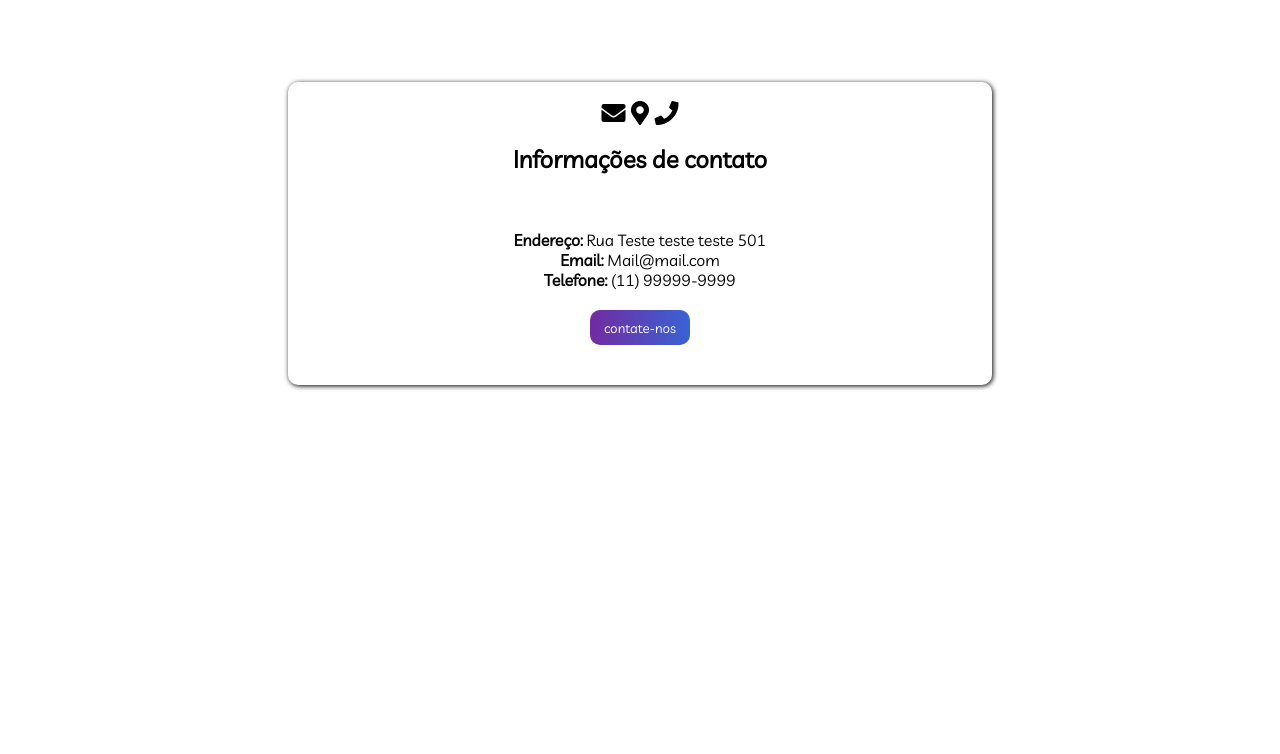
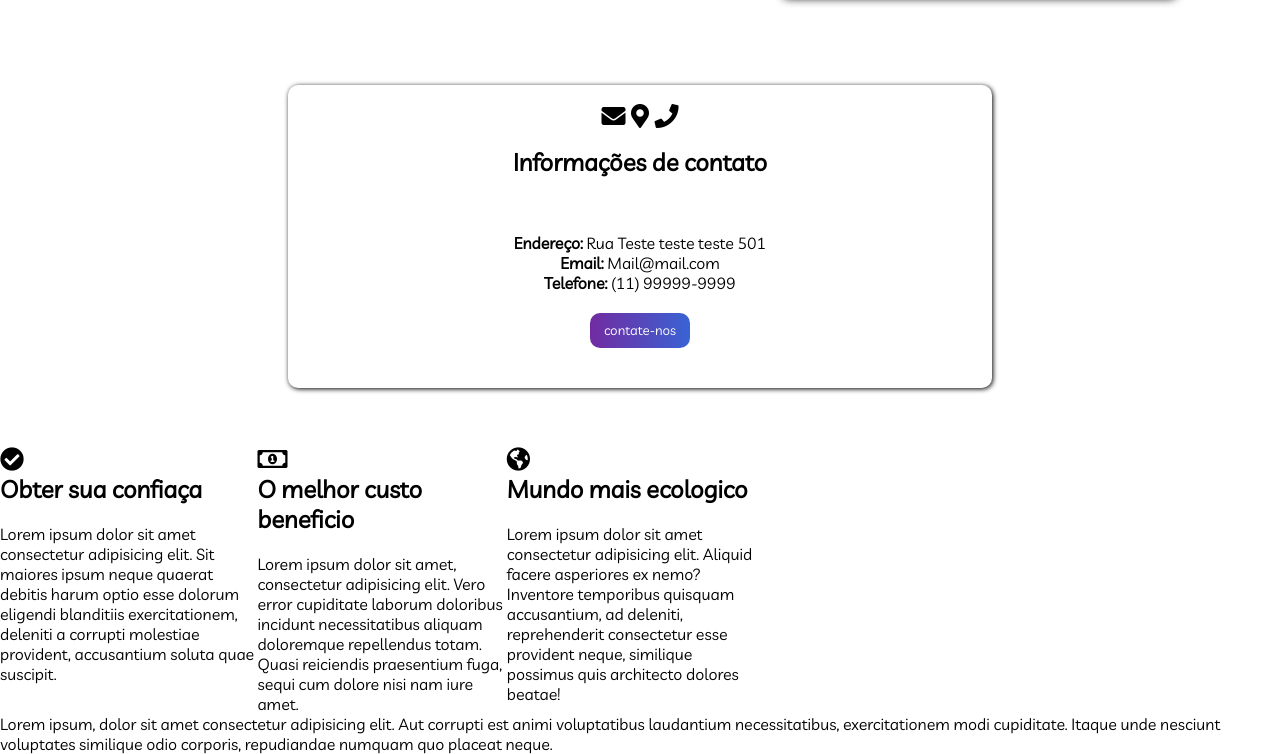
Before and after one commit to GustavoSMelo/Poly-Limp-website, a website: page index.html in a window 1280 px wide. Shown: the part 372-1126 px from the top of the page. Before the commit the page ends 813 px from the top, so only its background shows below. Drawn offline with Linux system fonts and the light colour scheme; a web font is replaced by a local one.

Commit message:
Add new components in page

```diff
--- a/index.html
+++ b/index.html
@@ -4,7 +4,7 @@
         <meta charset="UTF-8">
         <meta name="viewport" content="width=device-width, initial-scale=1.0">
         <meta http-equiv="X-UA-Compatible" content="ie=edge">
-        <title>Document</title>
+        <title>&#x1F69B; Nene - Home page</title>
         <link rel="stylesheet" href="https://use.fontawesome.com/releases/v5.9.0/css/all.css" integrity="sha384-i1LQnF23gykqWXg6jxC2ZbCbUMxyw5gLZY6UiUS98LYV5unm8GWmfkIS6jqJfb4E" crossorigin="anonymous"/>
         <link type="text/css" rel="stylesheet" href="./style.css"/>
     </head>
@@ -48,7 +48,7 @@
                     Aceitamos cartão de credito e debito.<br/>
                     Caso esteja curioso para saber sobre a nossa empresa,<br/> Arreste para baixo.
                     Mas se já estiver decidido... <br/>
-                    <button>Clique aqui</button>
+                    <button class="btn-modal">Clique aqui</button>
                 </p>
                 <br/>
 
@@ -69,9 +69,38 @@
                     <br/>
                     <button type="button" class="btn-navbar">contate-nos</button>
                 </p>
+            </section>
 
-            </section>
+            <article class="confianca-user">
+                <h1><i class="fas fa-check-circle"></i><br/>Obter sua confiaça</h1>
+                <br/>
+                <p>Lorem ipsum dolor sit amet consectetur adipisicing elit. Sit maiores ipsum neque quaerat debitis harum optio esse dolorum eligendi blanditiis exercitationem, deleniti a corrupti molestiae provident, accusantium soluta quae suscipit.</p>
+            </article>
+
+            <article class="economia">
+                <h1>
+                    <i class="far fa-money-bill-alt"></i>
+                    <br/>O melhor custo beneficio</h1>
+                <br/>
+                <p>Lorem ipsum dolor sit amet, consectetur adipisicing elit. Vero error cupiditate laborum doloribus incidunt necessitatibus aliquam doloremque repellendus totam. Quasi reiciendis praesentium fuga, sequi cum dolore nisi nam iure amet.</p>
+            </article>
+
+            <article class="mundo-ecologico">
+                <h1>
+                    <i class="fas fa-globe-americas"></i>
+                    <br/>
+                    Mundo mais ecologico
+                </h1>
+                <br/>
+                <p>Lorem ipsum dolor sit amet consectetur adipisicing elit. Aliquid facere asperiores ex nemo? Inventore temporibus quisquam accusantium, ad deleniti, reprehenderit consectetur esse provident neque, similique possimus quis architecto dolores beatae!</p>
+            </article>
+
         </main>
-        <script type="text/javascript" src="./script.js"></script>
+
+        <article class="modal">
+            <p>Lorem ipsum, dolor sit amet consectetur adipisicing elit. Aut corrupti est animi voluptatibus laudantium necessitatibus, exercitationem modi cupiditate. Itaque unde nesciunt voluptates similique odio corporis, repudiandae numquam quo placeat neque.</p>
+        </article>
+
+        <script type="text/javascript" src="./bundle.js"></script>
     </body>
 </html>
```
